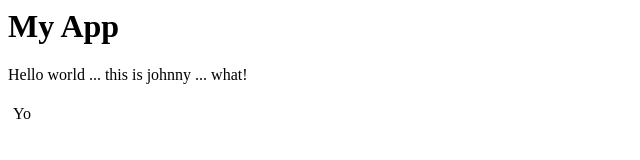
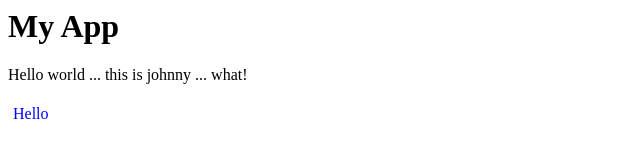
Before and after one commit to rubberjohnny/paindiary, a plain HTML site: page index.html in a window 1280 px wide. Shown: the full height of the page, 0-640 px from the left. Drawn offline with Linux system fonts and the light colour scheme.

Commit message:
Update index.html
Added color to div

```diff
--- a/index.html
+++ b/index.html
@@ -8,7 +8,7 @@
 		<h1>My App</h1>
 		<p>Hello world ... this is johnny ... what!</p>
 
-		<div style='border 1px solid #ddd; width:100px; height:50px;padding:5px'>Yo</div>
+		<div style='color:blue;border 1px solid #ddd; width:100px; height:50px;padding:5px'>Hello</div>
 	</body>
 
 </html>
```
